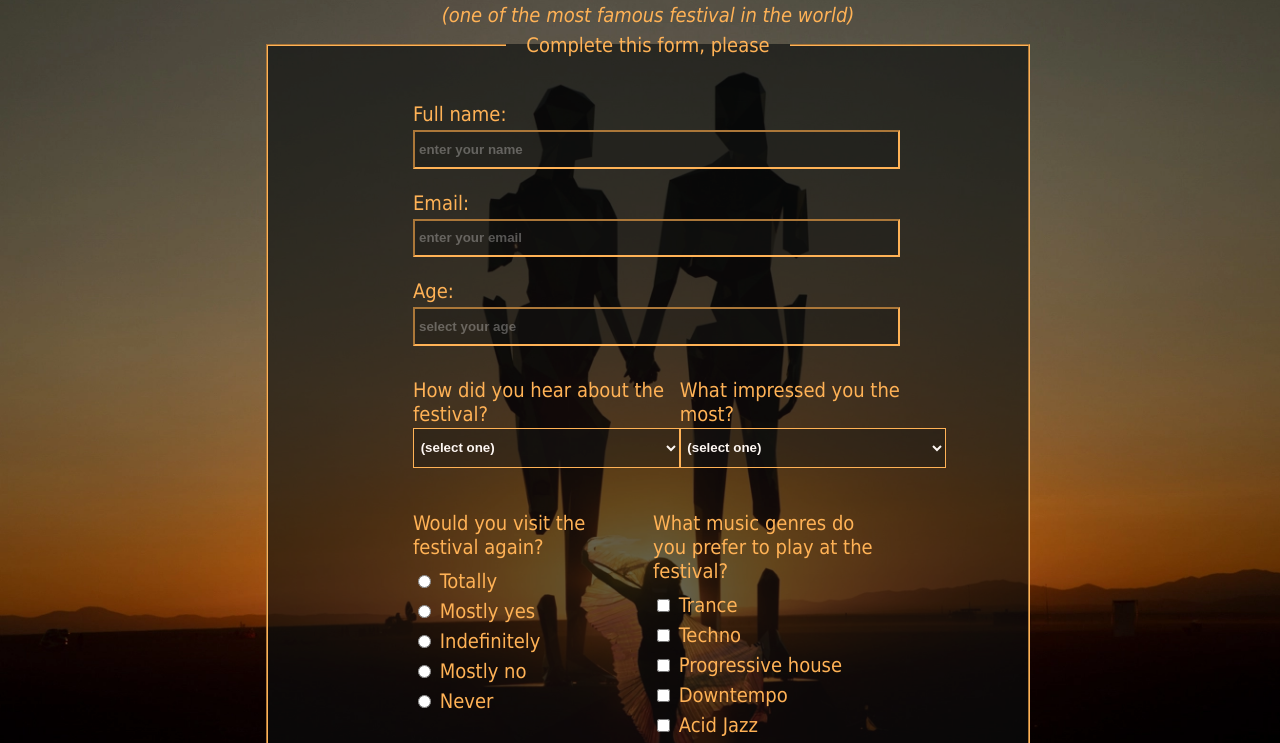
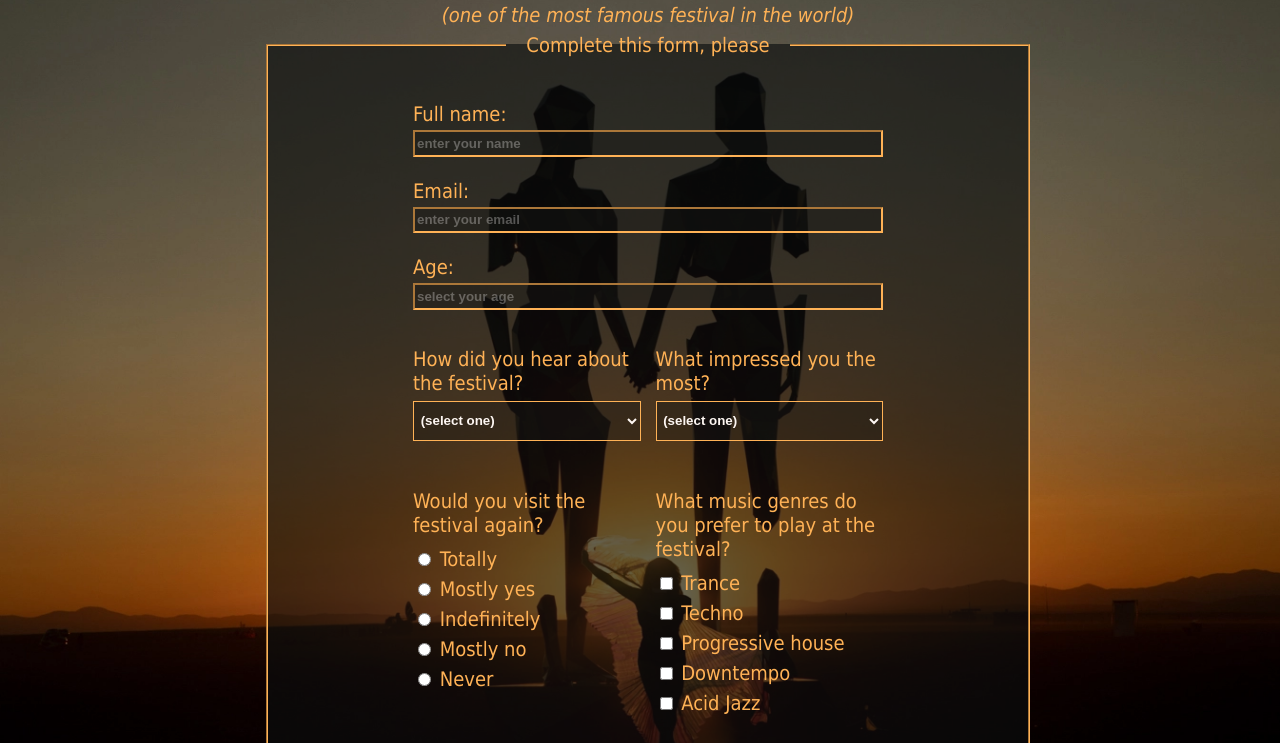
Before and after one commit to TakenHome/bm-flex, a plain HTML site: page index.html in a window 1280 px wide. Shown: the part 57-800 px from the top of the page. Drawn offline with Linux system fonts and the light colour scheme.

Commit message:
Add files via upload

```diff
--- a/index.html
+++ b/index.html
@@ -13,18 +13,19 @@
                                   </header>
                                   <main>
 
+                                    <div class="flex-container">
                                       <fieldset>
                                         <legend>Complete this form, please</legend>
                                         <form id="survey-form" action='https://register-demo.freecodecamp.org'>
 
                                           <div class="flex-box-column">
-                                                <div class="flex-box-element">
+                                                <div>
                                                   <label id="name-label" for="name">Full name:
                                                   <input class="input-control" id="name" type="text" name="name" placeholder="enter your name" required>
                                                   </label>
                                                 </div>
 
-                                                <div class="flex-box-element">
+                                                <div>
                                                   <label id="email-label" for="email">Email:
                                                   <input class="input-control" id="email" type="email" name="email" placeholder="enter your email" required>
                                                   </label>
@@ -38,8 +39,9 @@
                                             </div>
 
                                        <div class="flex-box-row">
-                                        <div class="flex-box-element-select">
+                                        <div class="flex-box-element-select-1">
                                           <label for="dropdown">How did you hear about the festival?</label>
+                                          <div>
                                             <select id="dropdown" name="dropdown">
                                             <option disabled selected>(select one)</option>
                                             <option value="1">Internet</option>
@@ -50,8 +52,11 @@
                                           </select>
                                         </div>
 
-                                        <div class="flex-box-element-select">
+                                        </div>
+
+                                        <div class="flex-box-element-select-2">
                                           <label for="most-impressed">What impressed you the most?</label>
+                                          <div>
                                               <select id="most-impressed" name="most-impressed">
                                                 <option disabled selected>(select one)</option>
                                                 <option value="Music">Music</option>
@@ -61,9 +66,10 @@
                                                 </select>
                                           </div>
                                         </div>
+                                       </div>
 
                                         <div class="flex-box-row">
-                                          <div class="flex-box-element-select"><p class="p-label">Would you visit the festival again?</p>
+                                          <div class="flex-box-element-checked-1"><p class="p-label">Would you visit the festival again?</p>
 
                                             <label class="label_radio_margin_top" for="totally">
                                                 <input id="totally" type="radio" class="inline" name="recommendation" value="totally" required>
@@ -86,7 +92,7 @@
                                               Never </label>
                                           </div>
 
-                                          <div class="flex-box-element-select"><p class="p-label">What music genres do you prefer to play at the festival?</p>
+                                          <div class="flex-box-element-checked-2"><p class="p-label">What music genres do you prefer to play at the festival?</p>
                                             <label class="label_checkbox_margin_top"><input type="checkbox" name="genres" value="trance"> Trance</label>
                                             <label class="label_checkbox_margin_top"><input type="checkbox" name="genres" value="techno"> Techno</label>
                                             <label class="label_checkbox_margin_top"><input type="checkbox" name="genres" value="progressive-house"> Progressive house</label>
@@ -97,7 +103,6 @@
                                         </div>
 
                                       <div class="flex-box-column">
-
                                         <div class="flex-box-element">
                                           <label for="feedback"> Leave us a message (optional):</label>
                                           <textarea placeholder="Leave your message..." class="textarea-control" id="feedback" name="feedback" rows="10" col="25"></textarea>
@@ -105,11 +110,10 @@
                                             SUBMIT
                                           </button>
                                         </div>
-
-
                                       </div>
+                                    </form>
                                   </fieldset>
-                                  </form>
+                                </div>
                               </main>
                             </body>
                            </html>
--- a/styles.css
+++ b/styles.css
@@ -12,35 +12,75 @@ font-family: Tahoma;
   background-image: url("burning-man.png")
 }
 
+/*.flex-container {
+  display: flex;
+
+}*/
+
 .flex-box-column {
   display: flex;
-  border: 5px solid #ece89d00;
+  box-sizing: border-box;
+  border: 5px solid #7e541400;
   flex-direction: column;
-  width: 100%;
-  align-items: flex-start;
-  justify-content: left;
+  justify-content: space-between;
+  background-color: rgba(172, 255, 47, 0);
   }
+
+  .flex-box-element {
+    flex: 100%;
+    width: auto;
+
+
+
+}
 
   .flex-box-row {
     display: flex;
-    width: 100%;
+    box-sizing: border-box;
     border: 5px solid #bd622500;
     flex-direction: row;
+    margin: 5px auto;
     justify-content: space-between;
-
+    flex-basis: 50%;
+    background-color: #d8924200;
     }
 
-  .flex-box-element {
-    width: 99%;
-    justify-content: center;
-   }
+    .flex-box-element-select-1 {
+      width: 100%;
+      overflow: hidden;
+      flex-shrink: 1;
+      align-items: center;
+      margin-right: 15px;
+      justify-content: space-between;
+      background-color: rgba(255, 0, 0, 0);
+    }
 
-  .flex-box-element-select {
-    flex-direction: row;
-    width: 99%;
+    .flex-box-element-select-2 {
+      width: 100%;
+      overflow: hidden;
+      flex-shrink: 1;
+      justify-content: space-between;
+      align-items: center;
+      background-color: rgba(255, 0, 0, 0);
+    }
+
+  .flex-box-element-checked-1 {
+    width: 100%;
+    overflow: hidden;
+    margin-right: 15px;
     justify-content: left;
+    align-items: center;
+    background-color: rgba(105, 18, 155, 0);
+  }
 
-   }
+  .flex-box-element-checked-2 {
+    width: 100%;
+    overflow: hidden;
+    justify-content: left;
+    align-items: center;
+    background-color: rgba(105, 18, 155, 0);
+  }
+
 
 h1 {
   margin: 0 auto;
@@ -73,7 +113,7 @@ form {
 
 }
 
-fieldset{
+fieldset {
   width: 50%;
   margin: 0 auto;
   /*border: none;*/
@@ -112,13 +152,13 @@ label {
 
 
 .input-control {
-  display: block;
+  display: flex;
+  box-sizing: border-box;
   width: 100%;
   height: 2em;
   font-weight: 800;
   background-color: #18171667;
   color: #fdf6f2;
-  padding: 0.3em;
   margin-top: 0.3em;
   border-color: #FFB256;
   outline: none;
@@ -132,12 +172,14 @@ input:focus {
 
 
 select {
-  width: 20em;
+
+  width: 100%;
   height: 3em;
   color: #fdf6f2;
   font-weight: 800;
   background-color: #18171667;
   padding: 0.2em;
+  margin-top: 0.3em;
   margin-bottom: 1em;
   border-color: #FFB256;
 }
@@ -158,14 +200,14 @@ option {
 }
 
 .textarea-control {
-  display: block;
-  width: 99%;
+  display: flex;
+  box-sizing: border-box;
+  width: 100%;
   height: 10em;
   font-weight: 800;
   font-size: 0.9em;
   background-color: #18171667;
   color: #fdf6f2;
-  padding: 0.3em;
   margin: 0.5em auto;
   border-color: #FFB256;
   outline: none;
```
Lines whose indentation alone changed are shown as unchanged.
